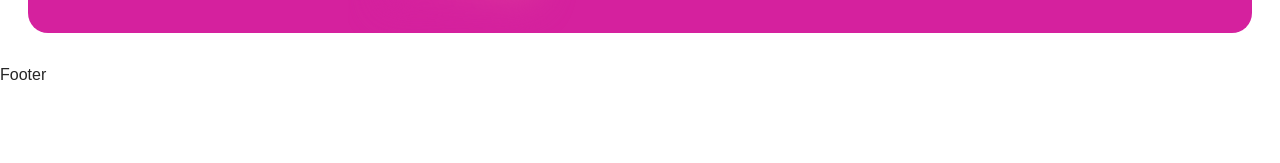
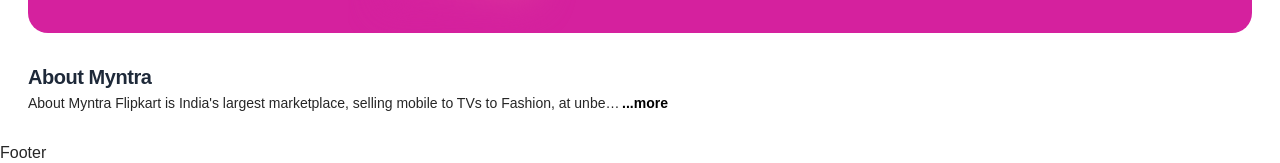
Before and after one commit to Arunachalam0606/cashkaro-ui-assessment, a React (Vite) app: page / in a window 1280 px wide. Shown: the part 377-540 px from the top of the page. Built offline with nearby package versions, Linux system fonts and the light colour scheme.

Commit message:
add expandable about section

```diff
--- a/src/App.tsx
+++ b/src/App.tsx
@@ -1,6 +1,7 @@
 import { Header } from "@/components/layout/Header"
 import { Footer } from "@/components/layout/Footer"
 import { HeroBanner } from "@/components/cashback/HeroBanner"
+import { AboutSection } from "./components/cashback/AboutSection"
 
 export const App = () => {
   return (
@@ -11,6 +12,12 @@
         <div className="md:mx-7 md:my-7.5">
           <HeroBanner />
         </div>
+
+        <div className="m-7">
+          <div className="md:w-160">
+            <AboutSection />
+          </div>
+        </div>
       </div>
 
       <Footer />
--- /dev/null
+++ b/src/components/cashback/AboutSection.tsx
@@ -0,0 +1,48 @@
+import { useState } from "react"
+
+export const AboutSection = () => {
+  const defaultIsExpanded = false
+  const [isExpanded, setIsExpanded] = useState(defaultIsExpanded)
+
+  const content =
+    "About Myntra Flipkart is India's largest marketplace, selling mobile to TVs to Fashion, at unbeatable prices. Usually Flipkart runs Payday sales during the first 5 days each month. The only way beat Flipkart's prices is via CashKaro. CashKaro gives you extra Cashback by visiting Flipkart though CashKaro"
+
+  const toggleExpanded = () => {
+    setIsExpanded((previous) => !previous)
+  }
+
+  return (
+    <section className="flex w-full flex-col items-start gap-1 md:max-w-160 md:gap-0.5">
+      <h2 className="text-[18px] leading-7 font-semibold tracking-[-0.45px] text-ck-heading md:text-[20px]">
+        About Myntra
+      </h2>
+
+      {isExpanded && (
+        <p className="text-[14px] leading-5 font-medium text-ck-dark">
+          <span>{content}</span>
+          <button
+            type="button"
+            onClick={toggleExpanded}
+            className="cursor-pointer font-bold text-black"
+          >
+            ...less
+          </button>
+        </p>
+      )}
+
+      {!isExpanded && (
+        <div className="flex w-full items-baseline text-[14px] leading-5 font-medium text-ck-dark">
+          <span className="truncate">{content}</span>
+
+          <button
+            type="button"
+            onClick={toggleExpanded}
+            className="shrink-0 cursor-pointer font-bold text-black"
+          >
+            ...more
+          </button>
+        </div>
+      )}
+    </section>
+  )
+}
```
